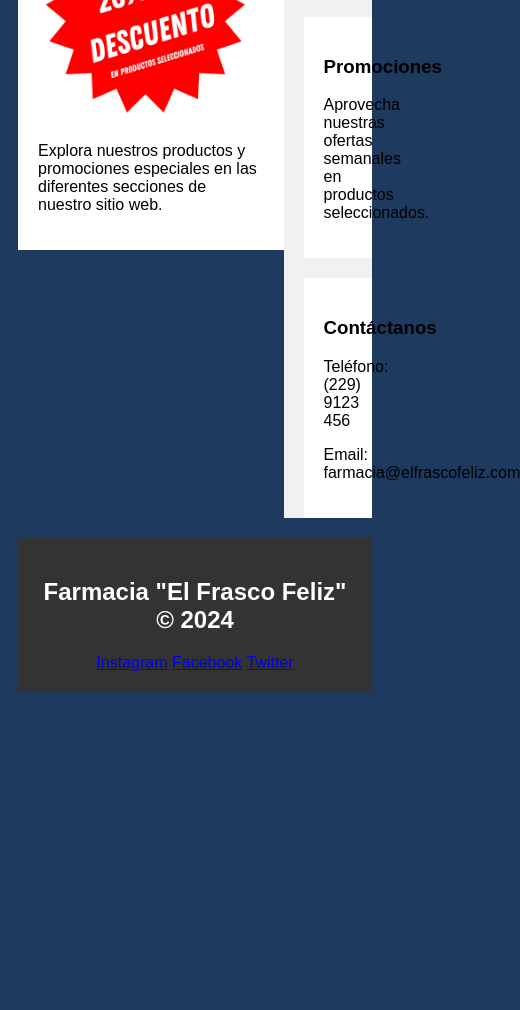
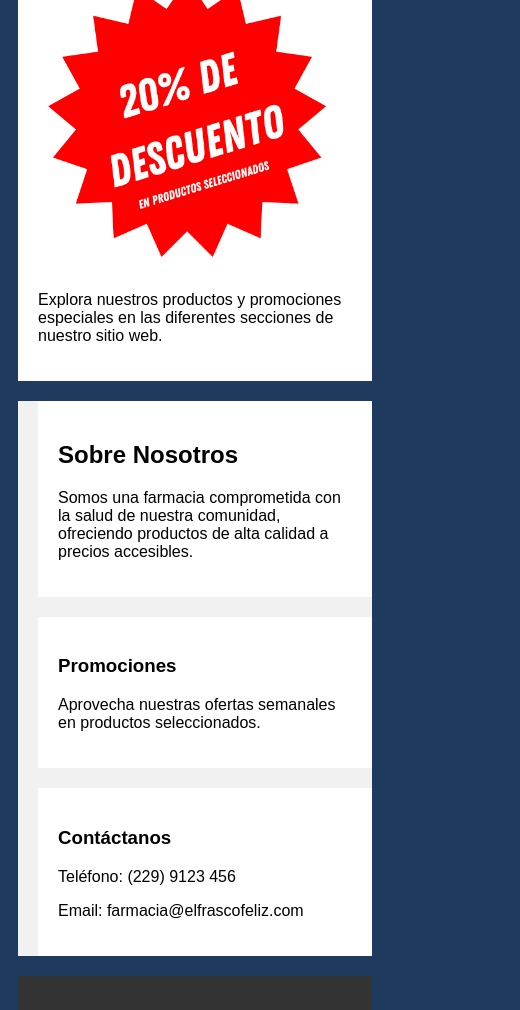
Before and after one commit to MichelleMembrila/ProyectoDW, a plain HTML site: page index.html in a window 390 px wide. Shown: the part 990-2000 px from the top of the page, 520 px wide, since content can reach past the window. Before the commit the page ends 1700 px from the top, so only its background shows below. Drawn offline with Linux system fonts and the light colour scheme.

Commit message:
index.html

```diff
--- a/index.html
+++ b/index.html
@@ -70,6 +70,10 @@
         float: none;
         width: 100%;
       }
+      .leftcolumn, .rightcolumn {
+        width: 100%; /* Ambas columnas ocupan el 100% del ancho */
+        float: none; /* Se colocan una debajo de la otra */
+      }
     }
     .image-gallery {
       display: flex;
@@ -124,7 +128,7 @@
     </div>
   </div>
 
-   <div class="footer">
+  <div class="footer">
     <h2>Farmacia "El Frasco Feliz" &copy; 2024</h2>
     <div class="social-icons">
       <a href="https://www.instagram.com" target="_blank">Instagram</a>
```
